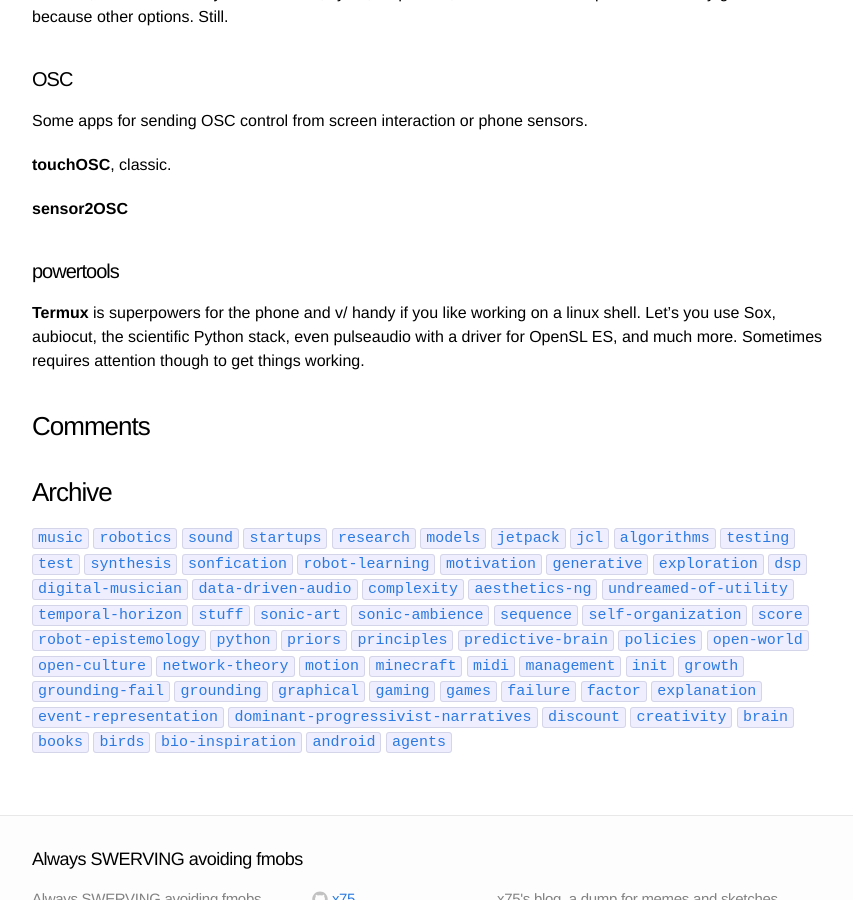
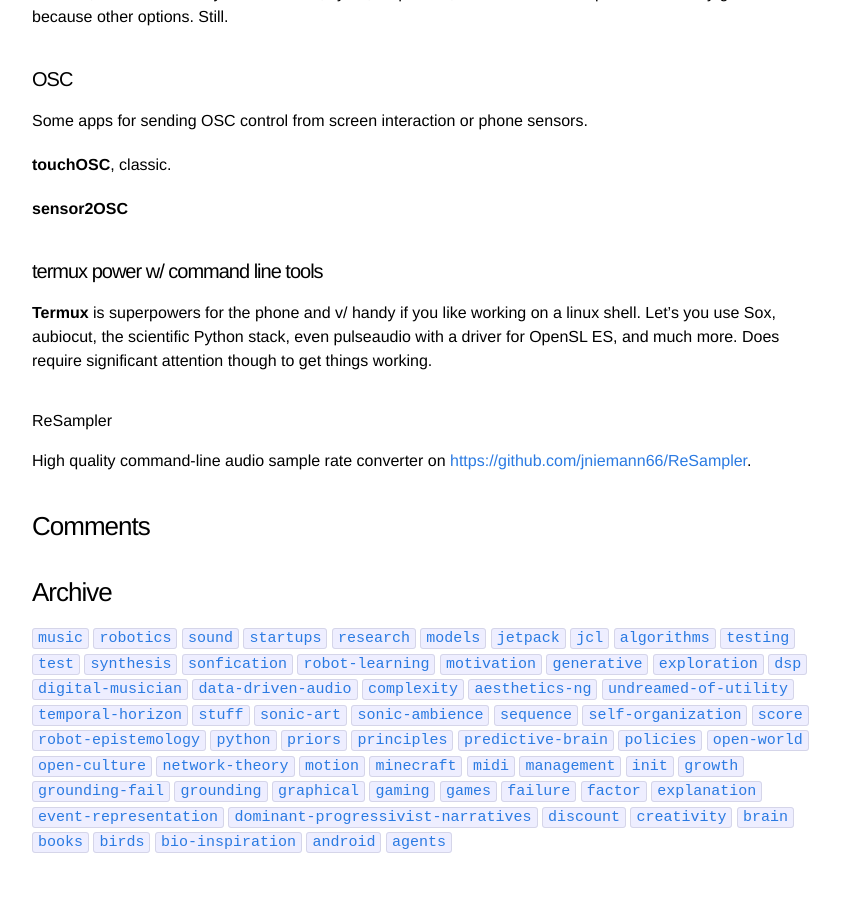
Before and after one commit to x75/x75.github.io, a Jekyll site: the page built from _posts/2020-03-04-android-music-studio.md, in a window 1280 px wide and 900 px high, scrolled down 1160 px. Shown: the whole window, without its empty margins (208-1061 px from the left). Built offline with Jekyll 4.4.1, drawn with Linux system fonts in a browser that asks for light colours; comment, search, counter and statistics services are not loaded.

Commit message:
adding ReSampler

```diff
--- a/_posts/2020-03-04-android-music-studio.md
+++ b/_posts/2020-03-04-android-music-studio.md
@@ -65,12 +65,16 @@
 
 **sensor2OSC**
 
-#### powertools
+#### termux power w/ command line tools
 
 **Termux** is superpowers for the phone and v/ handy if you like
 working on a linux shell. Let's you use Sox, aubiocut, the scientific
 Python stack, even pulseaudio with a driver for OpenSL ES, and much
-more. Sometimes requires attention though to get things working.
+more. Does require significant attention though to get things working.
+
+##### ReSampler
+
+High quality command-line audio sample rate converter on [https://github.com/jniemann66/ReSampler](github).
 
 ### Comments
 
```
